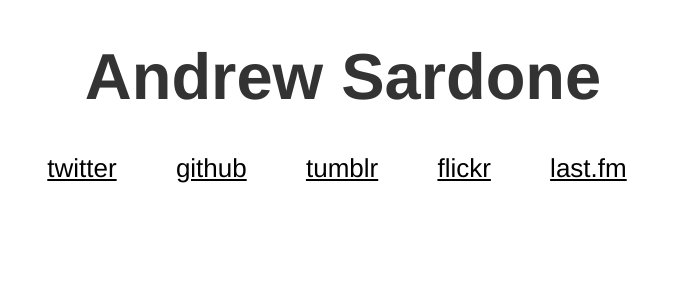
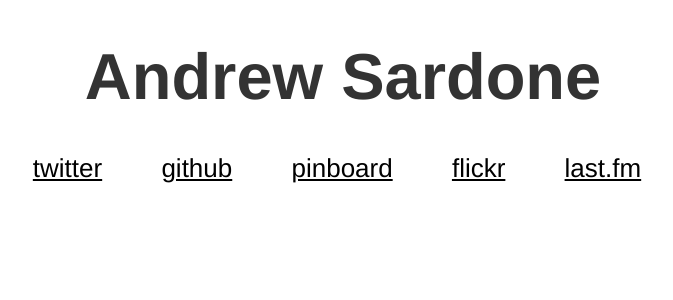
Before and after one commit to andrewsardone/andrewsardone.github.com, a Jekyll site: the page index.html, which Jekyll copies as it is, in a window 1280 px wide. Shown: the top 300 px of the page, without its empty margins (297-970 px from the left). Built offline with Jekyll 4.4.1, drawn with Linux system fonts in a browser that asks for light colours; Markdown is read by kramdown in place of the engine named in the settings.

Commit message:
Replace tumblr link w/ pinboard link

```diff
--- a/index.html
+++ b/index.html
@@ -46,7 +46,7 @@
     <ul id="social" class="floaters">
       <li><a id="twitter_link" class="social-link" href="http://twitter.com/andrewa2">twitter</a></li>
       <li><a id="github_link" class="social-link" href="http://github.com/andrewsardone">github</a></li>
-      <li><a id="tumblr_link" class="social-link" href="http://andrewsardone.tumblr.com">tumblr</a></li>
+      <li><a id="pinboard_link" class="social-link" href="https://pinboard.in/u:andrewsardone/">pinboard</a></li>
       <li><a id="flickr_link" class="social-link" href="http://flickr.com/photos/andrewsardone">flickr</a></li>
       <li><a id="lastfm_link" class="social-link" href="http://last.fm/user/andrewsardone">last.fm</a></li>
     </ul>
```
